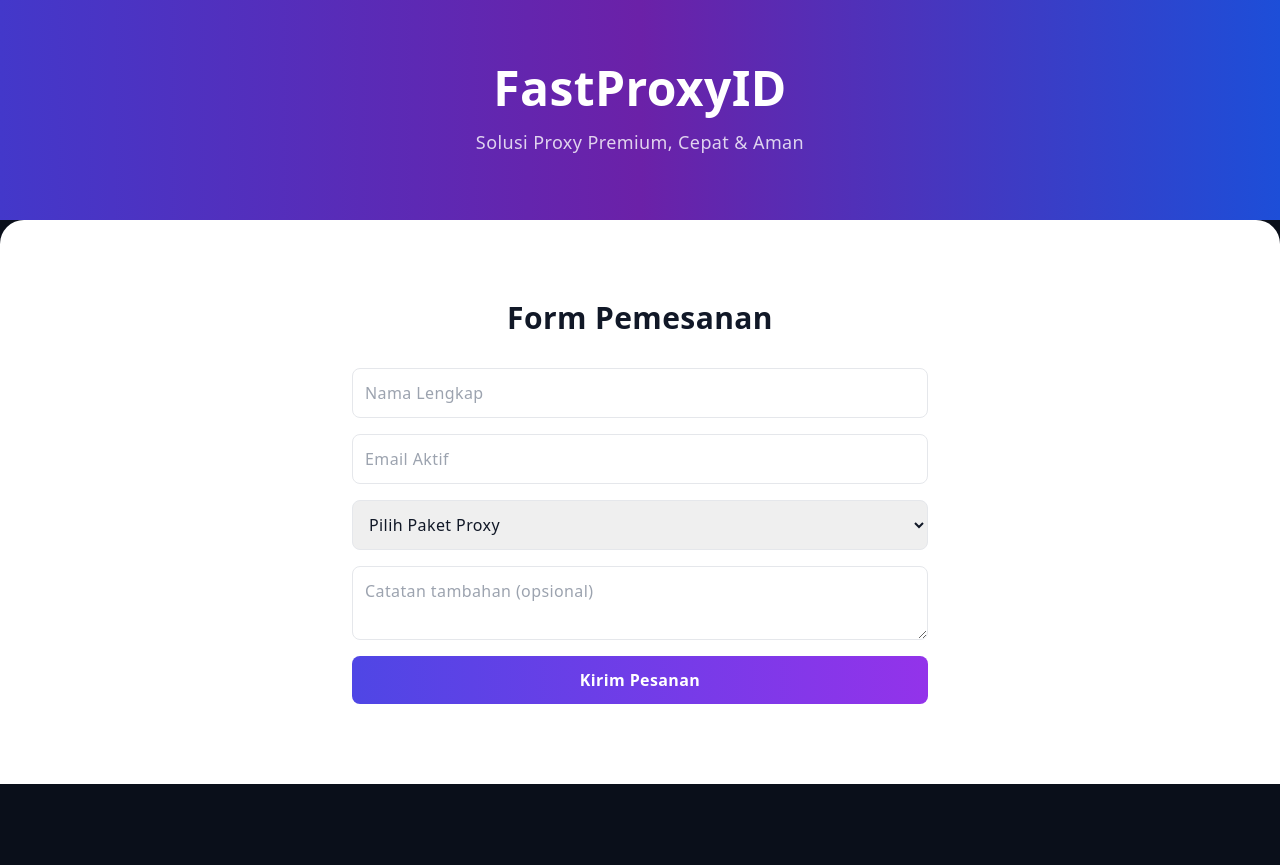
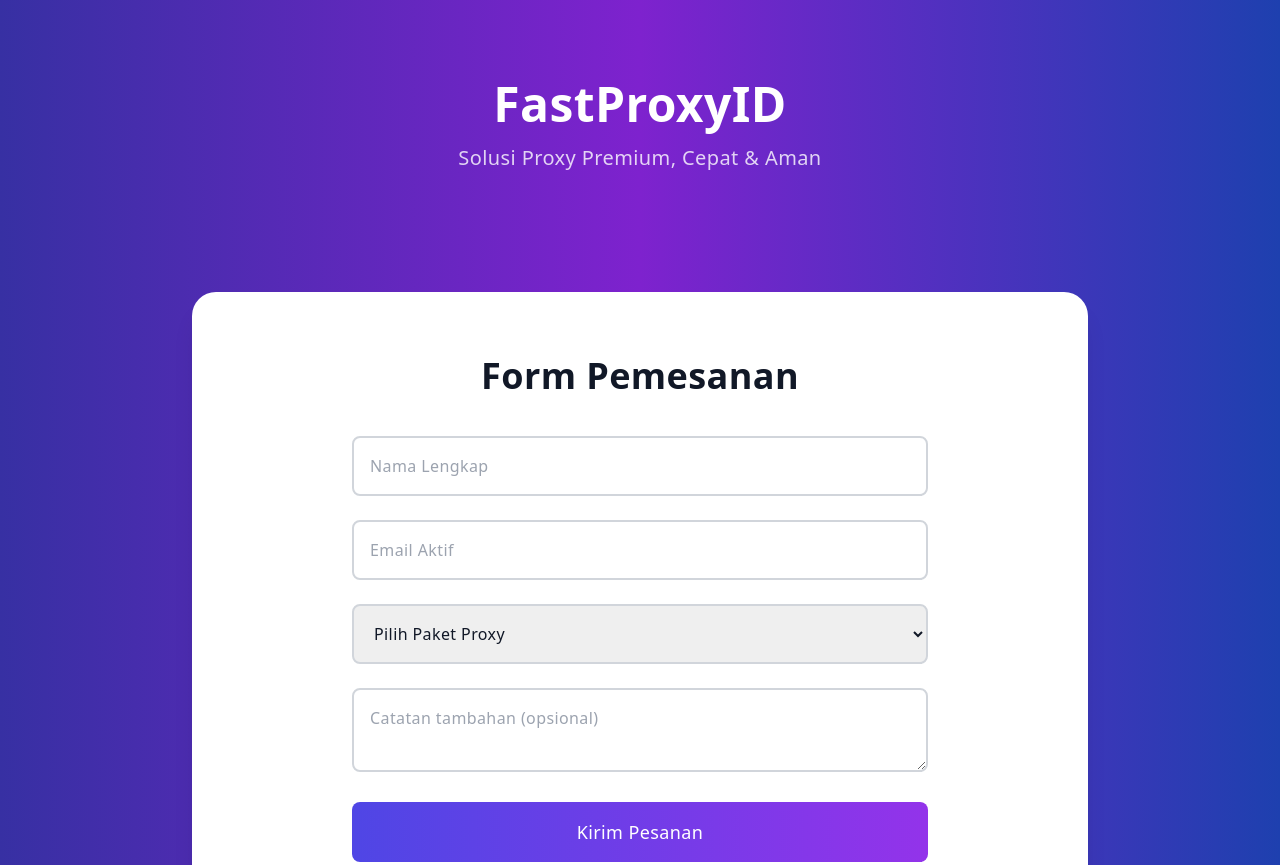
Before and after one commit to FazrrProgrammers/proxy-storefazrrid, a plain HTML site: page index.html in a window 1280 px wide. Shown: the top 865 px of the page. Before the commit the page ends 800 px from the top, so only its background shows below. Drawn offline with nearby package versions, Linux system fonts and the light colour scheme.

Commit message:
Update index.html

```diff
--- a/index.html
+++ b/index.html
@@ -6,41 +6,52 @@
   <title>FastProxyID - Proxy Premium</title>
   <script src="https://cdn.tailwindcss.com"></script>
   <style>
-    html { scroll-behavior: smooth; }
-    @keyframes fadeUp {
-      0% { opacity: 0; transform: translateY(30px); }
-      100% { opacity: 1; transform: translateY(0); }
+    html {
+      scroll-behavior: smooth;
     }
-    .fade-up {
-      animation: fadeUp 0.8s ease forwards;
+
+    @keyframes fadeIn {
+      0% {
+        opacity: 0;
+        transform: translateY(20px);
+      }
+      100% {
+        opacity: 1;
+        transform: translateY(0);
+      }
+    }
+
+    .fade-in {
+      animation: fadeIn 1s ease-out forwards;
     }
   </style>
 </head>
-<body class="bg-[#0a0f1a] text-white font-sans tracking-wide">
+<body class="bg-gradient-to-r from-indigo-800 via-purple-700 to-blue-800 text-white font-sans tracking-wide">
 
   <!-- Header -->
-  <header class="text-center py-16 px-4 bg-gradient-to-r from-indigo-700 via-purple-800 to-blue-700">
-    <h1 class="text-5xl font-extrabold fade-up">FastProxyID</h1>
-    <p class="text-white/80 text-lg mt-4 fade-up" style="animation-delay: 0.2s;">Solusi Proxy Premium, Cepat & Aman</p>
+  <header class="text-center py-20 px-4 bg-opacity-60">
+    <h1 class="text-5xl font-extrabold fade-in">FastProxyID</h1>
+    <p class="text-white/80 text-xl mt-4 fade-in" style="animation-delay: 0.2s;">Solusi Proxy Premium, Cepat & Aman</p>
   </header>
 
   <!-- Form Order -->
-  <section id="order" class="bg-white text-gray-900 py-20 px-6 rounded-t-3xl">
+  <section id="order" class="bg-white text-gray-900 py-16 px-6 rounded-t-3xl shadow-xl max-w-4xl mx-auto mt-10 mb-20 fade-in">
     <div class="max-w-xl mx-auto">
-      <h2 class="text-3xl font-bold text-center mb-8">Form Pemesanan</h2>
-      <form id="orderForm" class="grid gap-4">
-        <input type="text" id="name" placeholder="Nama Lengkap" class="p-3 border rounded-lg" required />
-        <input type="email" id="email" placeholder="Email Aktif" class="p-3 border rounded-lg" required />
+      <h2 class="text-4xl font-semibold text-center mb-10">Form Pemesanan</h2>
+      <form id="orderForm" class="space-y-6">
+        <input type="text" id="name" placeholder="Nama Lengkap" class="w-full p-4 border-2 border-gray-300 rounded-lg focus:ring-2 focus:ring-indigo-500" required />
+        <input type="email" id="email" placeholder="Email Aktif" class="w-full p-4 border-2 border-gray-300 rounded-lg focus:ring-2 focus:ring-indigo-500" required />
 
-        <select id="proxy" class="p-3 border rounded-lg" required>
+        <select id="proxy" class="w-full p-4 border-2 border-gray-300 rounded-lg focus:ring-2 focus:ring-indigo-500" required>
           <option value="">Pilih Paket Proxy</option>
           <option value="IPv4 Premium - Rp15.000">IPv4 Premium - Rp15.000</option>
           <option value="IPv6 Unlimited - Rp10.000">IPv6 Unlimited - Rp10.000</option>
           <option value="Datacenter Shared - Rp5.000">Datacenter Shared - Rp5.000</option>
         </select>
 
-        <textarea id="note" placeholder="Catatan tambahan (opsional)" class="p-3 border rounded-lg"></textarea>
-        <button type="submit" class="bg-gradient-to-r from-indigo-600 to-purple-600 hover:brightness-110 text-white py-3 rounded-lg font-semibold">
+        <textarea id="note" placeholder="Catatan tambahan (opsional)" class="w-full p-4 border-2 border-gray-300 rounded-lg focus:ring-2 focus:ring-indigo-500"></textarea>
+
+        <button type="submit" class="w-full py-4 text-lg text-white bg-gradient-to-r from-indigo-600 to-purple-600 rounded-lg hover:brightness-110 focus:outline-none transition ease-in-out duration-300">
           Kirim Pesanan
         </button>
       </form>
@@ -68,8 +79,7 @@
       🔑 *Paket Proxy*: ${proxy}
       📝 *Catatan*: ${note || "Tidak ada catatan tambahan"}
 
-      Terima kasih telah berbelanja di FastProxyID!
-      Kami akan segera memproses pesanan Anda.
+      Terima kasih telah berbelanja di FastProxyID! Kami akan segera memproses pesanan Anda.
       `;
 
       const telegramApiUrl = `https://api.telegram.org/bot${TELEGRAM_BOT_TOKEN}/sendMessage`;
@@ -90,7 +100,7 @@
 
         const result = await response.json();
         if (result.ok) {
-          alert("Pesanan Anda telah dikirim ke Admin dengan sukses!");
+          alert("Pesanan Anda telah dikirim ke Telegram dengan sukses!");
           document.getElementById('orderForm').reset(); // Reset form
         } else {
           alert("Terjadi kesalahan, coba lagi nanti.");
```
